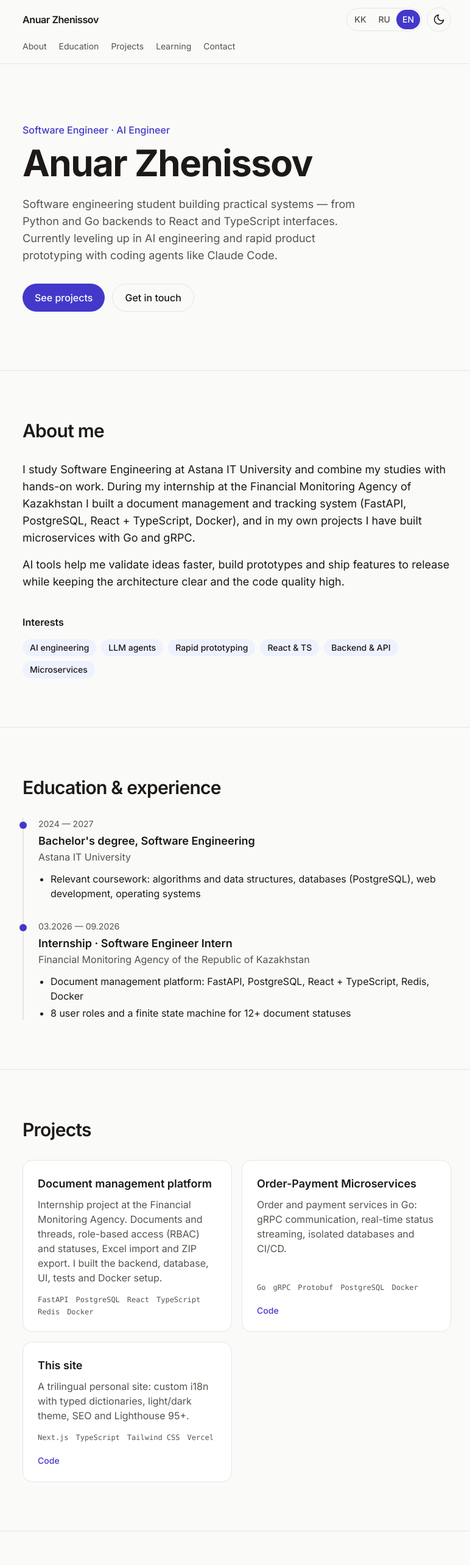
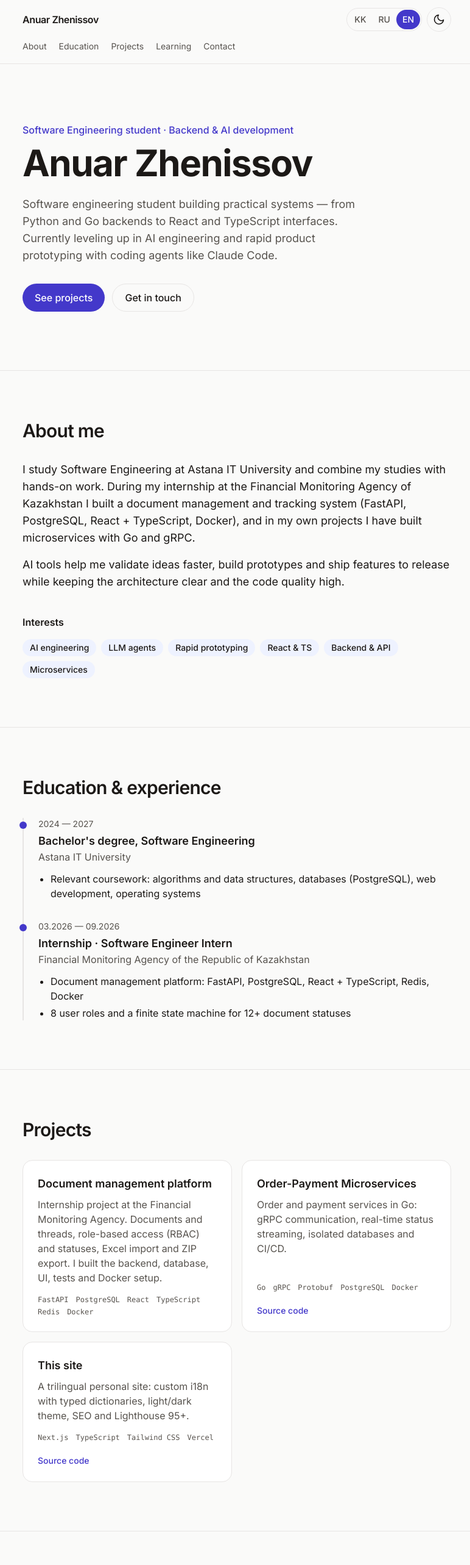
Before and after one commit to azhenissov/about-me, a Next.js app: page /en in a window 1280 px wide. Shown: the top 2566 px of the page at 61% size, without its empty margins (251-1023 px from the left). Built offline with nearby package versions, Linux system fonts and the light colour scheme; no server answers.

Commit message:
content: honest title and role, drop "AI Engineer"
Student applying for an internship: title, meta description and role
now say Software Engineering student / Backend & AI development.
Repo link label is now "Source code" in all locales.

Co-Authored-By: Claude Opus 5.5 <noreply@anthropic.com>

```diff
--- a/src/content/profile.ts
+++ b/src/content/profile.ts
@@ -7,9 +7,9 @@ export const profile: Profile = {
     en: "Anuar Zhenissov",
   },
   role: {
-    kk: "Software Engineer · AI Engineer",
-    ru: "Software Engineer · AI Engineer",
-    en: "Software Engineer · AI Engineer",
+    kk: "Software Engineering студенті · Backend және AI-әзірлеу",
+    ru: "Студент Software Engineering · Backend и AI-разработка",
+    en: "Software Engineering student · Backend & AI development",
   },
   tagline: {
     kk: "Бағдарламалық қамтамасыз ету әзірлеушісі мамандығында оқимын және практикалық жүйелер құрастырамын — Python мен Go-дағы бэкендтен React пен TypeScript-тегі интерфейстерге дейін. Қазір AI-әзірлеуді және Claude Code сияқты агенттердің көмегімен өнімдерді жылдам прототиптеуді белсенді меңгеріп жүрмін.",
--- a/src/i18n/dictionaries/en.json
+++ b/src/i18n/dictionaries/en.json
@@ -1,7 +1,7 @@
 {
   "meta": {
-    "title": "Anuar Zhenissov — Software Engineer, AI Engineer",
-    "description": "Anuar Zhenissov, Software Engineer and AI Engineer from Astana: Python and Go backends, React + TypeScript, AI engineering. Projects, education and contacts."
+    "title": "Anuar Zhenissov — Software Engineering student · Backend & AI development",
+    "description": "Anuar Zhenissov, a Software Engineering student from Astana: Python and Go backends, React + TypeScript and AI-assisted development. Projects, education and contacts."
   },
   "common": {
     "skipToContent": "Skip to content",
@@ -33,7 +33,7 @@
   "projects": {
     "title": "Projects",
     "stack": "Technologies",
-    "repo": "Code",
+    "repo": "Source code",
     "demo": "Demo"
   },
   "learning": {
--- a/src/i18n/dictionaries/kk.json
+++ b/src/i18n/dictionaries/kk.json
@@ -1,7 +1,7 @@
 {
   "meta": {
-    "title": "Ануар Женисов — Software Engineer, AI Engineer",
-    "description": "Ануар Женисов, Астанадағы Software Engineer және AI Engineer: Python мен Go-дағы бэкенд, React + TypeScript, AI-әзірлеу. Жобалар, білім және байланыс."
+    "title": "Ануар Женисов — Software Engineering студенті · Backend және AI-әзірлеу",
+    "description": "Ануар Женисов, Астанадағы Software Engineering студенті: Python мен Go-дағы бэкенд, React + TypeScript және AI-құралдармен әзірлеу. Жобалар, білім және байланыс."
   },
   "common": {
     "skipToContent": "Мазмұнға өту",
@@ -33,7 +33,7 @@
   "projects": {
     "title": "Жобалар",
     "stack": "Технологиялар",
-    "repo": "Код",
+    "repo": "Бастапқы код",
     "demo": "Демо"
   },
   "learning": {
--- a/src/i18n/dictionaries/ru.json
+++ b/src/i18n/dictionaries/ru.json
@@ -1,7 +1,7 @@
 {
   "meta": {
-    "title": "Ануар Женисов — Software Engineer, AI Engineer",
-    "description": "Ануар Женисов, Software Engineer и AI Engineer из Астаны: бэкенд на Python и Go, React + TypeScript, AI-разработка. Проекты, обучение и контакты."
+    "title": "Ануар Женисов — студент Software Engineering · Backend и AI-разработка",
+    "description": "Ануар Женисов, студент Software Engineering из Астаны: бэкенд на Python и Go, React + TypeScript и разработка с AI-инструментами. Проекты, обучение и контакты."
   },
   "common": {
     "skipToContent": "Перейти к содержимому",
@@ -33,7 +33,7 @@
   "projects": {
     "title": "Проекты",
     "stack": "Технологии",
-    "repo": "Код",
+    "repo": "Исходный код",
     "demo": "Демо"
   },
   "learning": {
```
